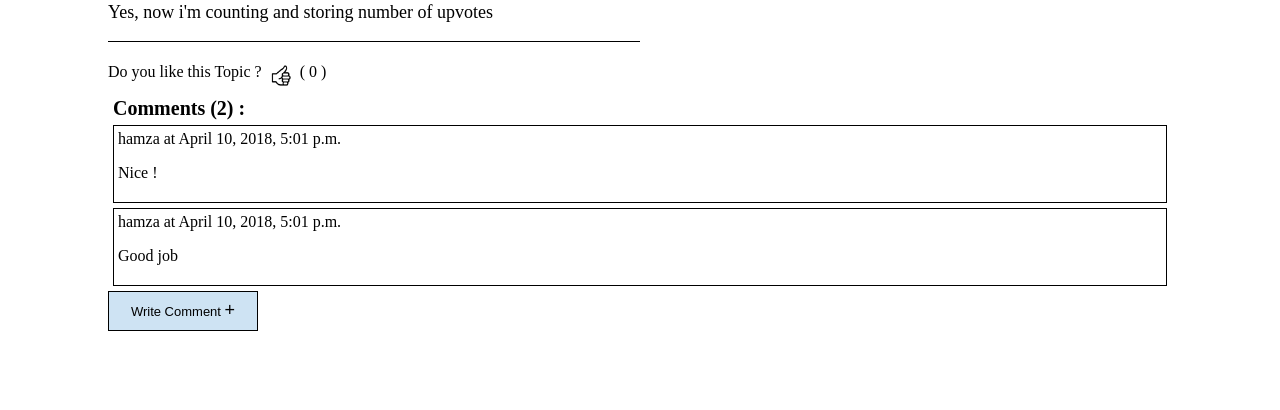
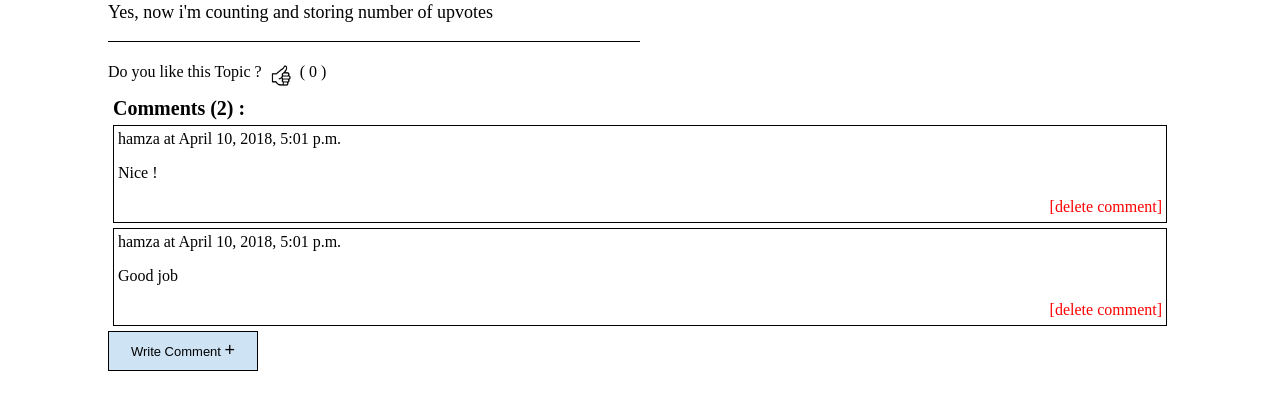
Before and after one commit to elhamza9/django-news, a Django app: a page that uses djangonews/djangonews/templates/topics/detail.html in a window 1280 px wide. Shown: the part 267-677 px from the top of the page. Run offline with Django 3.2, Linux system fonts and the light colour scheme; a user stored in the database is signed in; data comes from the database, SQL or seed files in the repository; both versions use the stored data as it was after the commit.

Commit message:
Add delete link to comments by current user

```diff
--- a/djangonews/djangonews/templates/topics/detail.html
+++ b/djangonews/djangonews/templates/topics/detail.html
@@ -41,11 +41,16 @@
             <li>
                 <div class="comment">
                     <header>
-                        <span>{{ c.author }} at {{ c.published_at }}</span>
+                        <span class="detail">{{ c.author }} at {{ c.published_at }}</span>
                     </header>
                     <div class="content">
                         <p> {{ c.content }} </p>
                     </div>
+                    {% if c.author == user %}
+                    <footer>
+                        <a class="link" href="#">[delete comment]</a>
+                    </footer>
+                    {% endif %}
                 </div>
             </li>
             {% endfor %}
--- a/djangonews/topics/static/topics/styles/main.css
+++ b/djangonews/topics/static/topics/styles/main.css
@@ -204,6 +204,15 @@ main.base-main {
     padding: 4px;
 }
 
+.topic-detail-wrapper .comments .comment footer {
+    height: 20px;
+}
+
+.topic-detail-wrapper .comments .comment footer .link {
+    float: right;
+    color: red;
+}
+
 .topic-detail-wrapper .comments .comment-form-wrapper textarea {
     width: 100%;
     height: 50px;
```
Also changed, not shown: djangonews/db.sqlite3.
